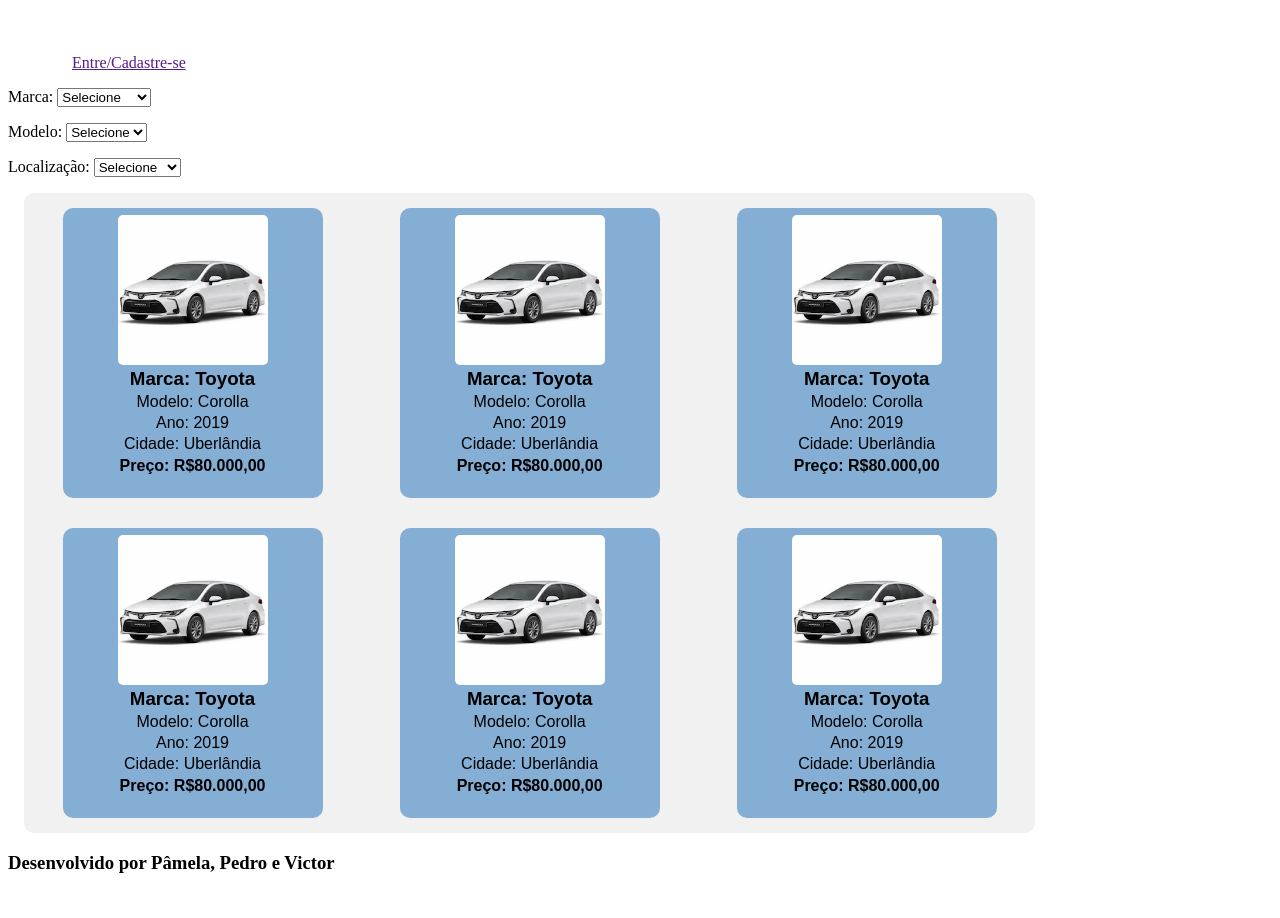
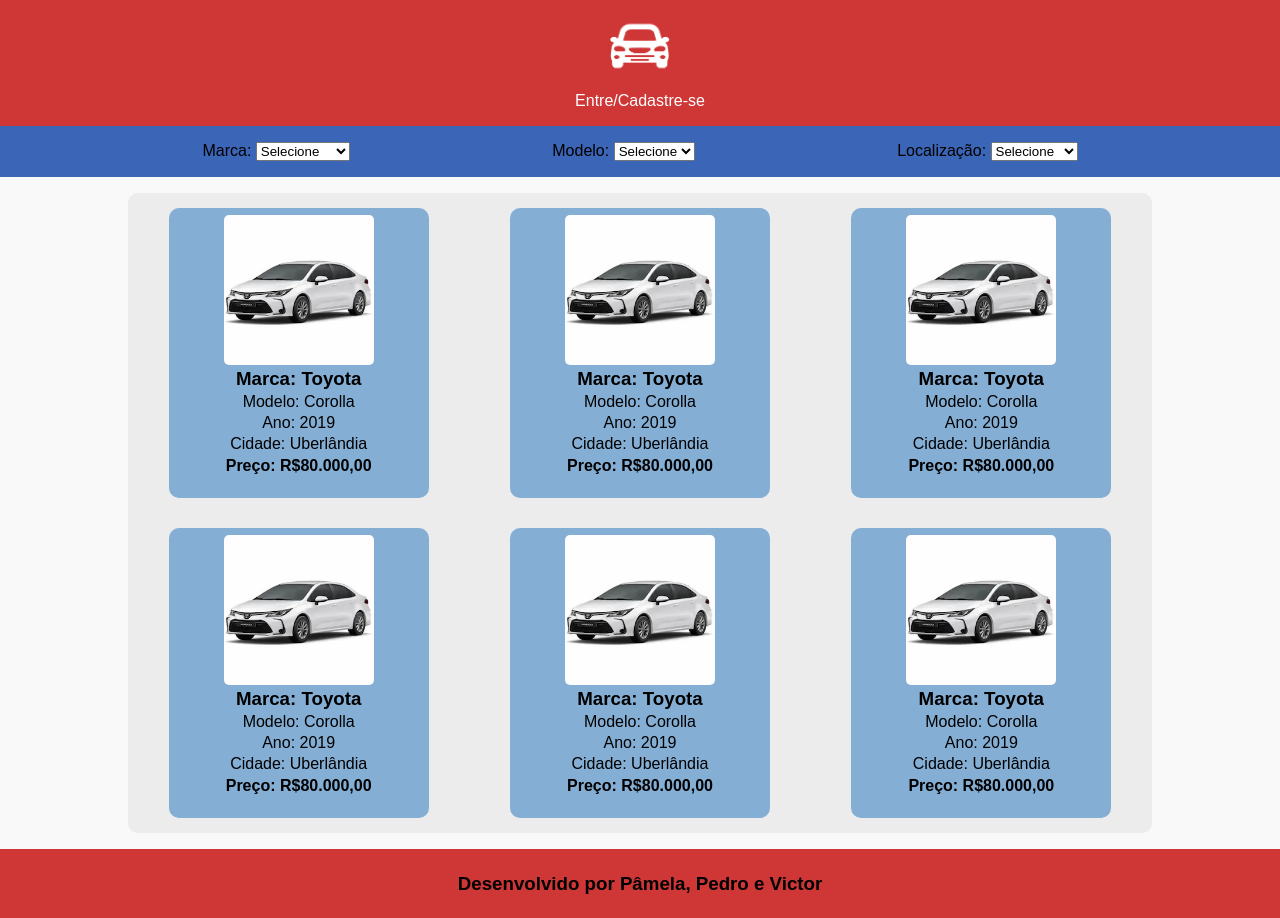
Before and after one commit to VictorLemeFernandes/trabalhoFinal_PPI, a PHP site: page /mainPage/mainPage_2_1.html in a window 1280 px wide. Before the commit the page ends 873 px from the top, so only its background shows below. Run offline with PHP 8.4, Linux system fonts and the light colour scheme.

Commit message:
Commit final - Victor

```diff
--- a/imports.css
+++ b/imports.css
@@ -1,3 +1,3 @@
 @import url(styles/cards.css);
 @import url(styles/variables.css);
-@import url(styles/mainPageCSS.css);
+@import url(styles/mainPage_2_1.css);
```
